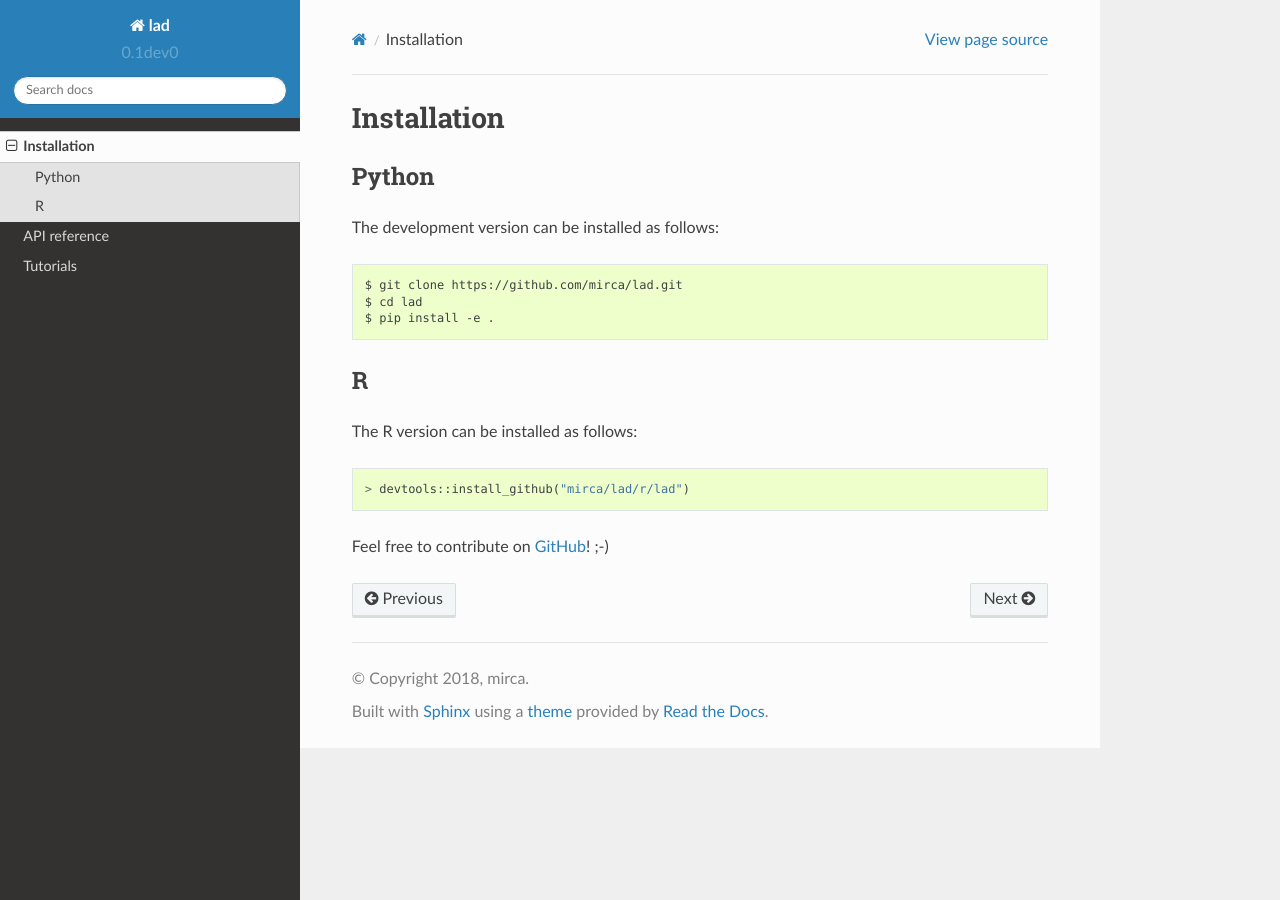
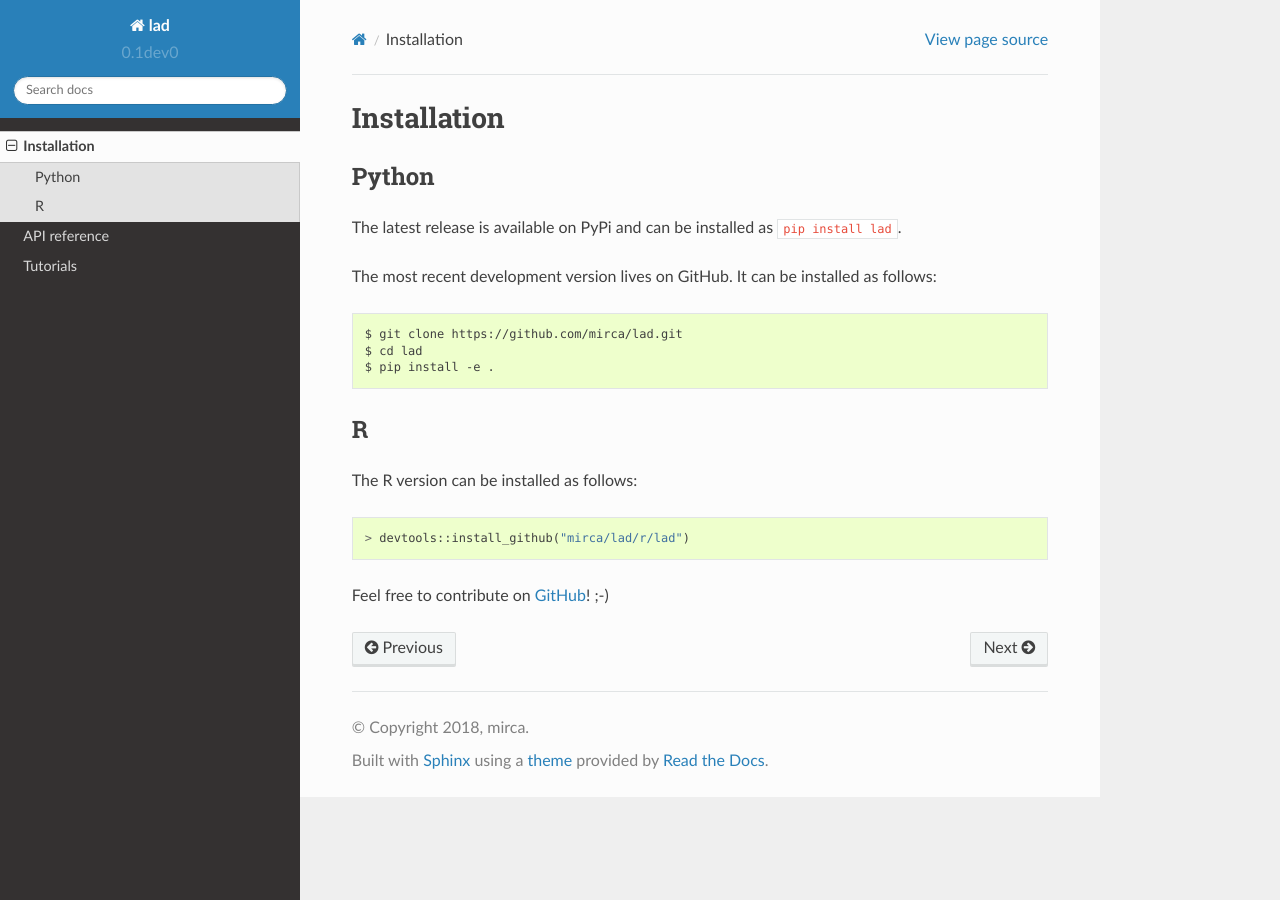
Before and after one commit to mirca/lad, a Sphinx documentation site: the page built from python/docs/source/install.rst, in a window 1280 px wide. Built offline with Sphinx 7.4.7 and the Read the Docs theme 2.0.0, drawn with Linux system fonts in a browser that asks for light colours.

Commit message:
update installation instructions

```diff
--- a/python/docs/source/install.rst
+++ b/python/docs/source/install.rst
@@ -7,7 +7,11 @@ Installation
 Python
 ------
 
-The development version can be installed as follows::
+The latest release is available on PyPi and can be installed as
+``pip install lad``.
+
+The most recent development version lives on GitHub.
+It can be installed as follows::
 
     $ git clone https://github.com/mirca/lad.git
     $ cd lad
```
